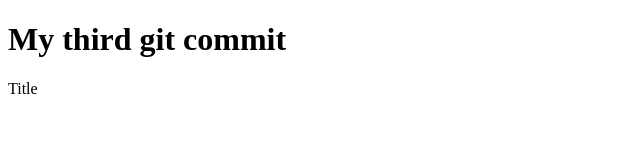
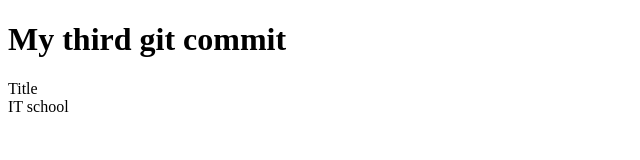
Before and after one commit to s-sergiusavin/testrepo, a plain HTML site: page index.html in a window 1280 px wide. Shown: the full height of the page, 0-640 px from the left. Drawn offline with Linux system fonts and the light colour scheme.

Commit message:
Edit footer

```diff
--- a/index.html
+++ b/index.html
@@ -13,5 +13,8 @@
         <div class="title">Title</div>
     </header>
 
+
+    <footer>IT school</footer>
+
 </body>
 </html>
```
